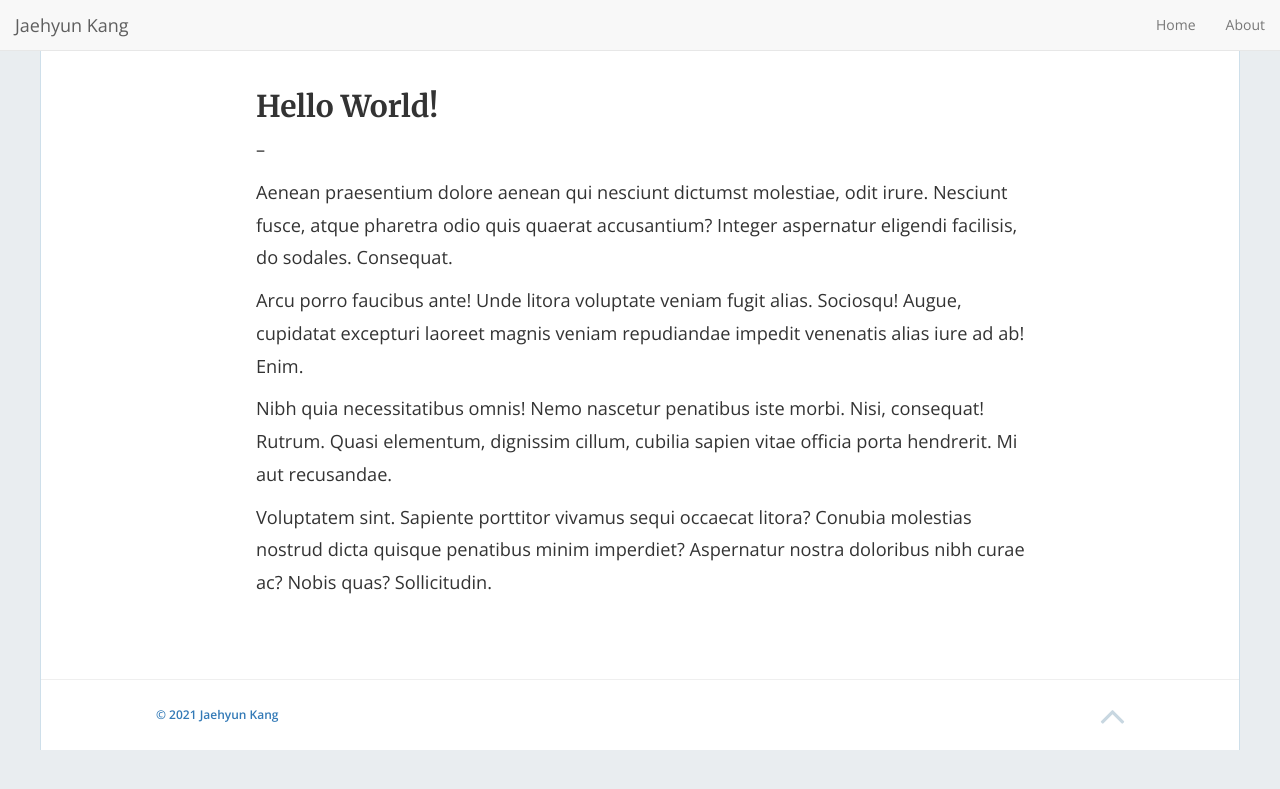
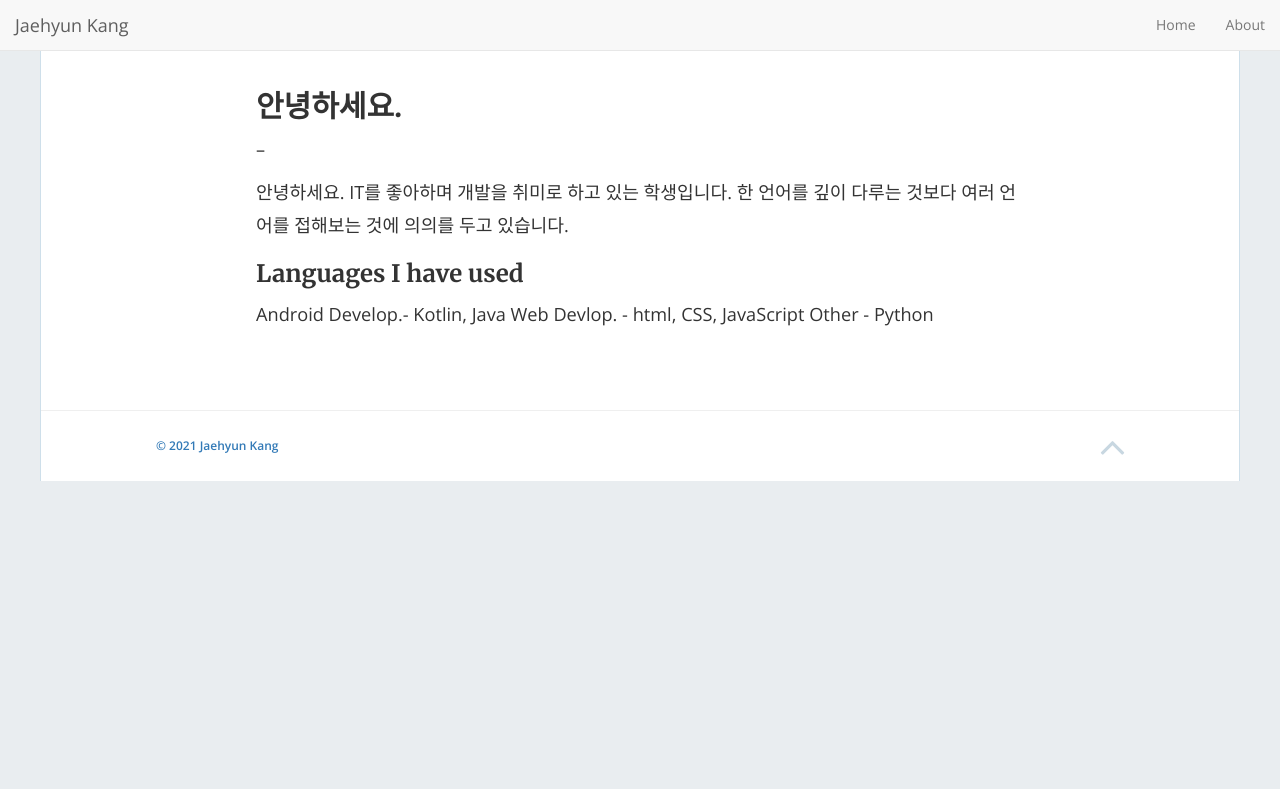
Before and after one commit to jamigibbs/phantom, a Jekyll site: the page built from _pages/about.md, in a window 1280 px wide. Shown: the top 789 px of the page. Built offline with Jekyll 4.4.1, drawn with Linux system fonts in a browser that asks for light colours; nearby versions of some CDN libraries.

Commit message:
2020.01.06-2.0

```diff
--- a/_pages/about.md
+++ b/_pages/about.md
@@ -4,13 +4,13 @@ title: About
 permalink: /about/
 ---
 
-## Hello World!
+## 안녕하세요.
 --
 
-Aenean praesentium dolore aenean qui nesciunt dictumst molestiae, odit irure. Nesciunt fusce, atque pharetra odio quis quaerat accusantium? Integer aspernatur eligendi facilisis, do sodales. Consequat.
+안녕하세요. IT를 좋아하며 개발을 취미로 하고 있는 학생입니다.
+한 언어를 깊이 다루는 것보다 여러 언어를 접해보는 것에 의의를 두고 있습니다.
 
-Arcu porro faucibus ante! Unde litora voluptate veniam fugit alias. Sociosqu! Augue, cupidatat excepturi laoreet magnis veniam repudiandae impedit venenatis alias iure ad ab! Enim.
-
-Nibh quia necessitatibus omnis! Nemo nascetur penatibus iste morbi. Nisi, consequat! Rutrum. Quasi elementum, dignissim cillum, cubilia sapien vitae officia porta hendrerit. Mi aut recusandae.
-
-Voluptatem sint. Sapiente porttitor vivamus sequi occaecat litora? Conubia molestias nostrud dicta quisque penatibus minim imperdiet? Aspernatur nostra doloribus nibh curae ac? Nobis quas? Sollicitudin.
+### Languages I have used
+Android Develop.- Kotlin, Java
+Web Devlop. - html, CSS, JavaScript
+Other - Python
```
Also changed, not shown: img/favicon.png, img/logo.png, 1 other file.
